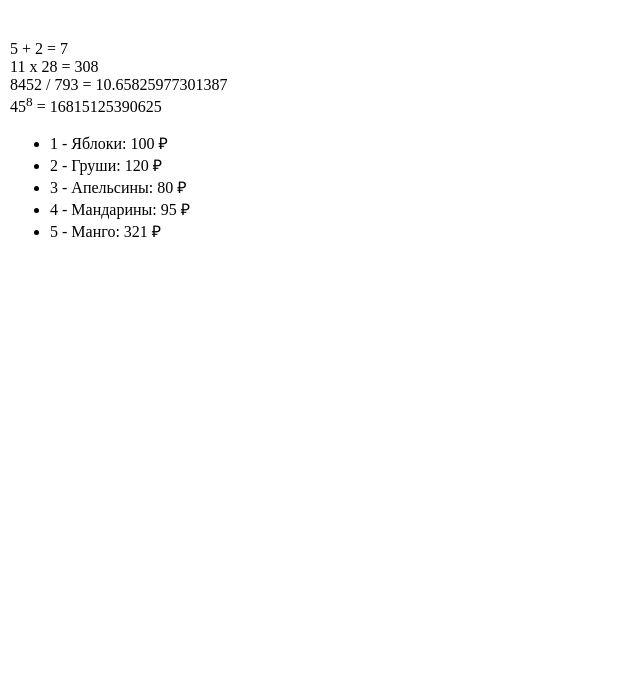
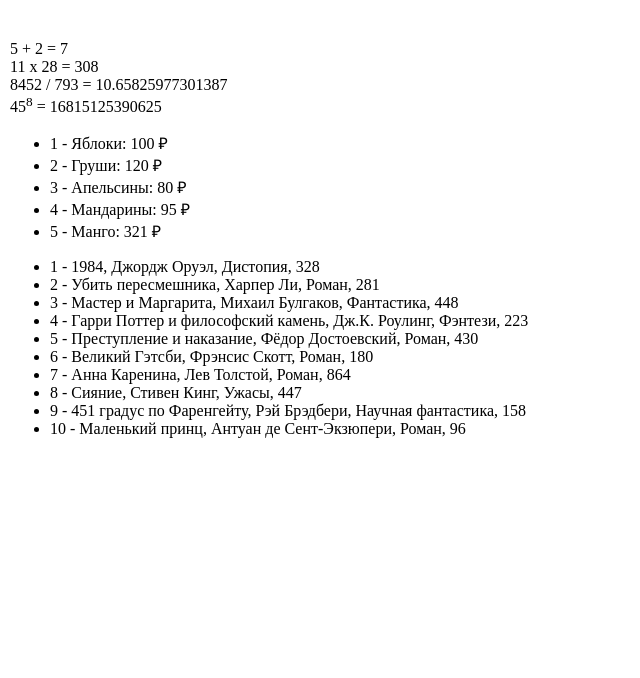
Before and after one commit to temako04/web-programming-labs-2, a Flask app: page /lab2/example in a window 1280 px wide. Shown: the part 58-736 px from the top of the page, without its empty margins (0-640 px from the left). Run offline with Flask 3, Linux system fonts and the light colour scheme.

Commit message:
Книги

```diff
--- a/app.py
+++ b/app.py
@@ -118,29 +118,6 @@ def camry():
 </html>
 '''
 
-flower_list = ['роза', 'тюльпан', 'незабудка', 'ромашка']
-
-@app.route('/lab2/flowers/<int:flower_id>')
-def flowers(flower_id):
-    if flower_id >= len(flower_list):
-        return 'Такого цветка нет', 404
-    else:
-        return 'Цветок: ' + flower_list[flower_id]
-
-@app.route('/lab2/add_flower/<name>')
-def add_flower(name):
-    flower_list.append(name)
-    return f'''
-<!doctype html>
-<html>
-    <body>
-    <h1>Добавлен новый цветок</h1>
-    <p>Название нового цветка: {name} </p>
-    <p>Всего цветов: {len(flower_list)}</p>
-    <p>Полный список: {flower_list}</p>
-    </body>
-</html>
-'''
 
 @app.route('/lab2/example')
 def example():
@@ -155,7 +132,19 @@ def example():
         {'name': 'Мандарины', 'price': 95},
         {'name': 'Манго', 'price': 321}
     ]
-    return render_template('example.html', name=name, group=group, kurs=kurs, lab_num=lab_num, fruits=fruits)
+    books = [
+        {'name': '1984', 'author': 'Джордж Оруэл', 'genre': 'Дистопия', 'list':'328'},
+        {'name': 'Убить пересмешника', 'author': 'Харпер Ли', 'genre': 'Роман', 'list':'281'},
+        {'name': 'Мастер и Маргарита', 'author': 'Михаил Булгаков', 'genre': 'Фантастика', 'list':'448'},
+        {'name': 'Гарри Поттер и философский камень', 'author': 'Дж.К. Роулинг', 'genre': 'Фэнтези', 'list':'223'},
+        {'name': 'Преступление и наказание', 'author': 'Фёдор Достоевский', 'genre': 'Роман', 'list':'430'},
+        {'name': 'Великий Гэтсби', 'author': 'Фрэнсис Скотт', 'genre': 'Роман', 'list':'180'},
+        {'name': 'Анна Каренина', 'author': 'Лев Толстой', 'genre': 'Роман', 'list':'864'},
+        {'name': 'Сияние', 'author': 'Стивен Кинг', 'genre': 'Ужасы', 'list':'447'},
+        {'name': '451 градус по Фаренгейту', 'author': 'Рэй Брэдбери', 'genre': 'Научная фантастика', 'list':'158'},
+        {'name': 'Маленький принц', 'author': 'Антуан де Сент-Экзюпери', 'genre': 'Роман', 'list':'96'}
+    ]
+    return render_template('example.html', name=name, group=group, kurs=kurs, lab_num=lab_num, fruits=fruits,books=books)
 
 @app.route('/lab2/')
 def lab2():
--- a/templates/example.html
+++ b/templates/example.html
@@ -29,6 +29,12 @@
             <li>{{ loop.index }} - {{ f.name }}: {{ f.price }} &#8381;</li>
             {% endfor %}
         </ul>
+
+        <ul>
+            {% for f in books %}
+            <li>{{ loop.index }} - {{ f.name }}, {{ f.author }}, {{ f.genre }}, {{ f.list }}</li>
+            {% endfor %}
+        </ul>
     </main>
 
     <footer>
```
